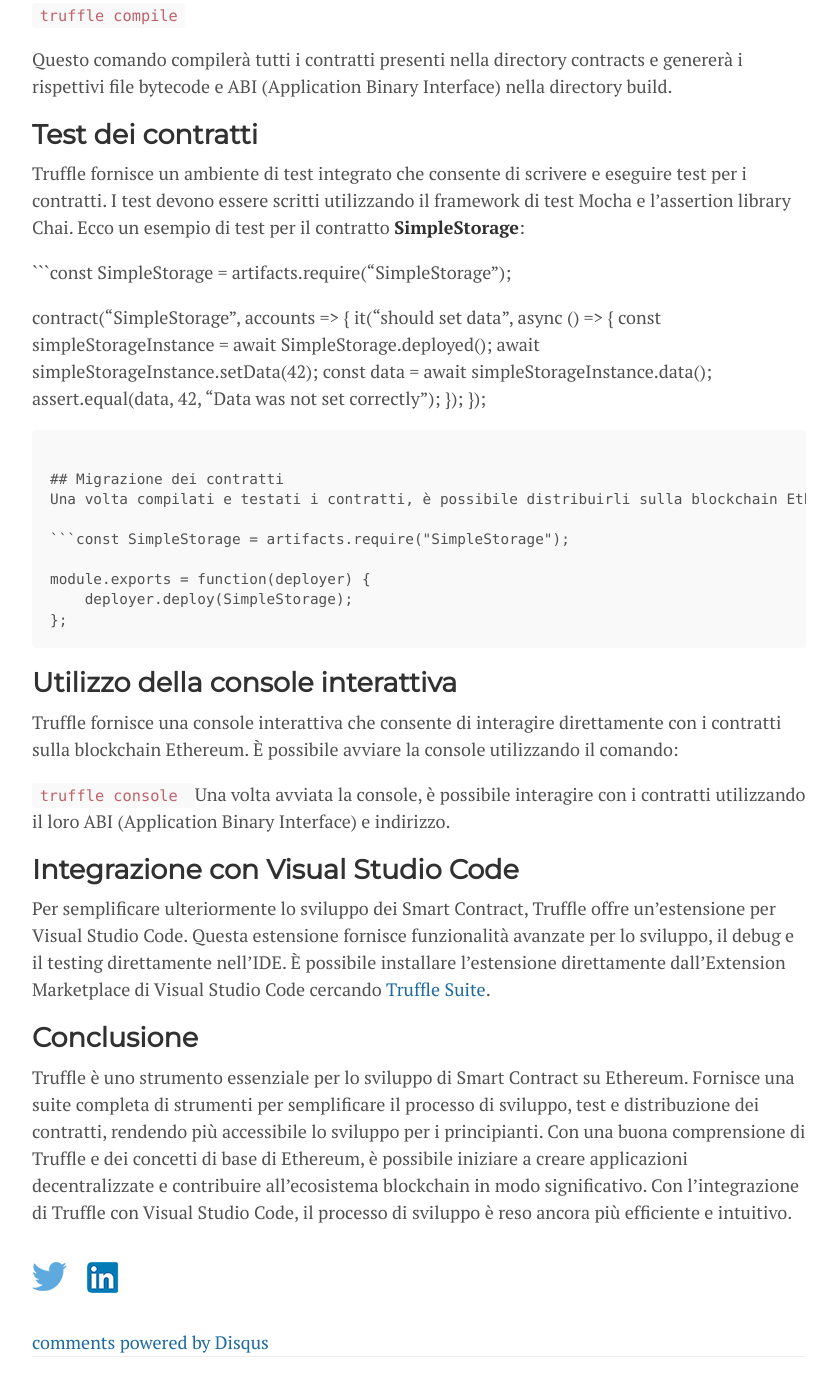
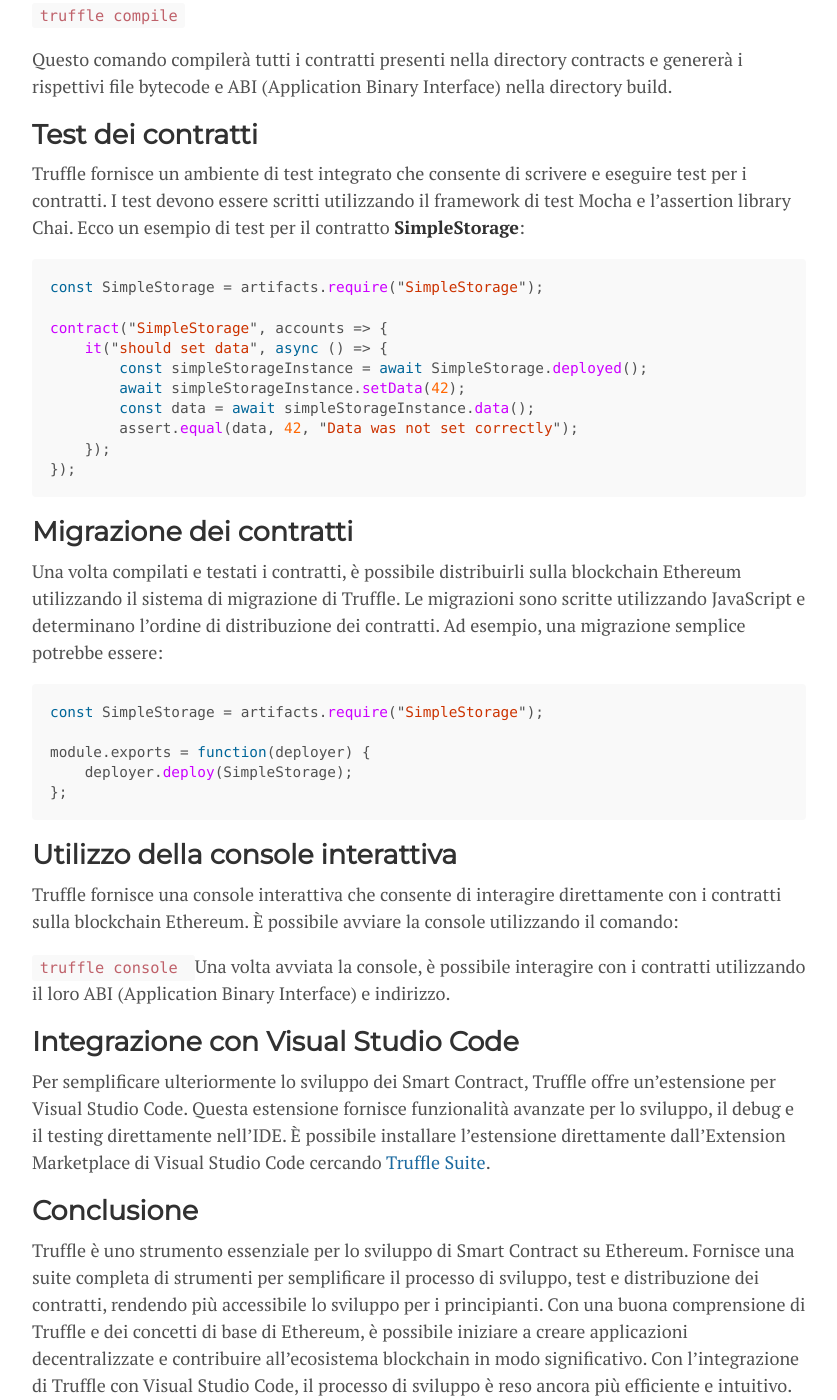
Before and after one commit to ascatox/ascatox.github.io, a Jekyll site: the page built from _posts/2024-03-16-Introduzione a Truffle .md, in a window 1280 px wide and 1400 px high, scrolled down 2611 px. Shown: the whole window, without its empty margins (221-1058 px from the left). Built offline with Jekyll 4.4.1, drawn with Linux system fonts in a browser that asks for light colours; comment, search, counter and statistics services are not loaded; some of the changed text lies outside the part shown.

Commit message:
Update 2024-03-16-Introduzione a Truffle .md

````diff
--- a/_posts/2024-03-16-Introduzione a Truffle .md
+++ b/_posts/2024-03-16-Introduzione a Truffle .md
@@ -73,7 +73,8 @@
 ## Test dei contratti
 Truffle fornisce un ambiente di test integrato che consente di scrivere e eseguire test per i contratti. I test devono essere scritti utilizzando il framework di test Mocha e l'assertion library Chai. Ecco un esempio di test per il contratto **SimpleStorage**:
 
-```const SimpleStorage = artifacts.require("SimpleStorage");
+```javascript
+const SimpleStorage = artifacts.require("SimpleStorage");
 
 contract("SimpleStorage", accounts => {
     it("should set data", async () => {
@@ -88,7 +89,8 @@
 ## Migrazione dei contratti
 Una volta compilati e testati i contratti, è possibile distribuirli sulla blockchain Ethereum utilizzando il sistema di migrazione di Truffle. Le migrazioni sono scritte utilizzando JavaScript e determinano l'ordine di distribuzione dei contratti. Ad esempio, una migrazione semplice potrebbe essere:
 
-```const SimpleStorage = artifacts.require("SimpleStorage");
+```javascript
+const SimpleStorage = artifacts.require("SimpleStorage");
 
 module.exports = function(deployer) {
     deployer.deploy(SimpleStorage);
@@ -107,3 +109,8 @@
 
 ## Conclusione
 Truffle è uno strumento essenziale per lo sviluppo di Smart Contract su Ethereum. Fornisce una suite completa di strumenti per semplificare il processo di sviluppo, test e distribuzione dei contratti, rendendo più accessibile lo sviluppo per i principianti. Con una buona comprensione di Truffle e dei concetti di base di Ethereum, è possibile iniziare a creare applicazioni decentralizzate e contribuire all'ecosistema blockchain in modo significativo. Con l'integrazione di Truffle con Visual Studio Code, il processo di sviluppo è reso ancora più efficiente e intuitivo.
+
+
+Alla prossima puntata &#x1f44b;&#x1f3fb;.
+<br/>
+Stay tuned!
````
